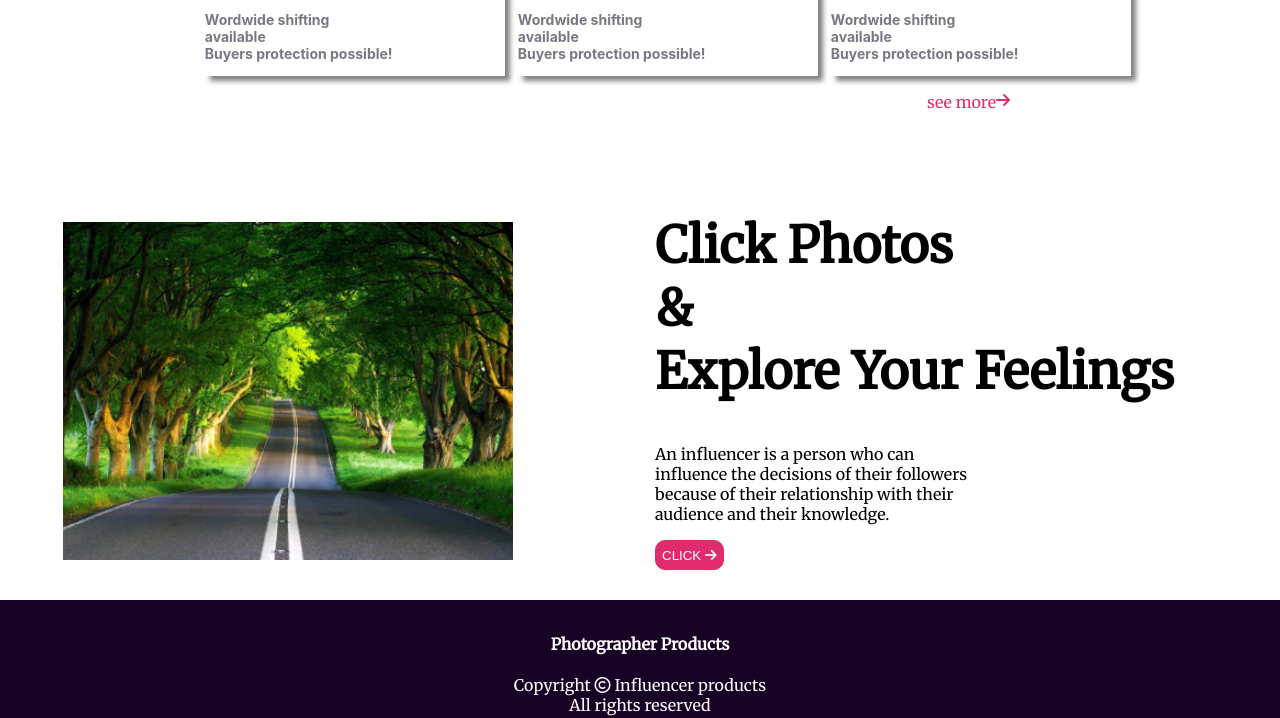
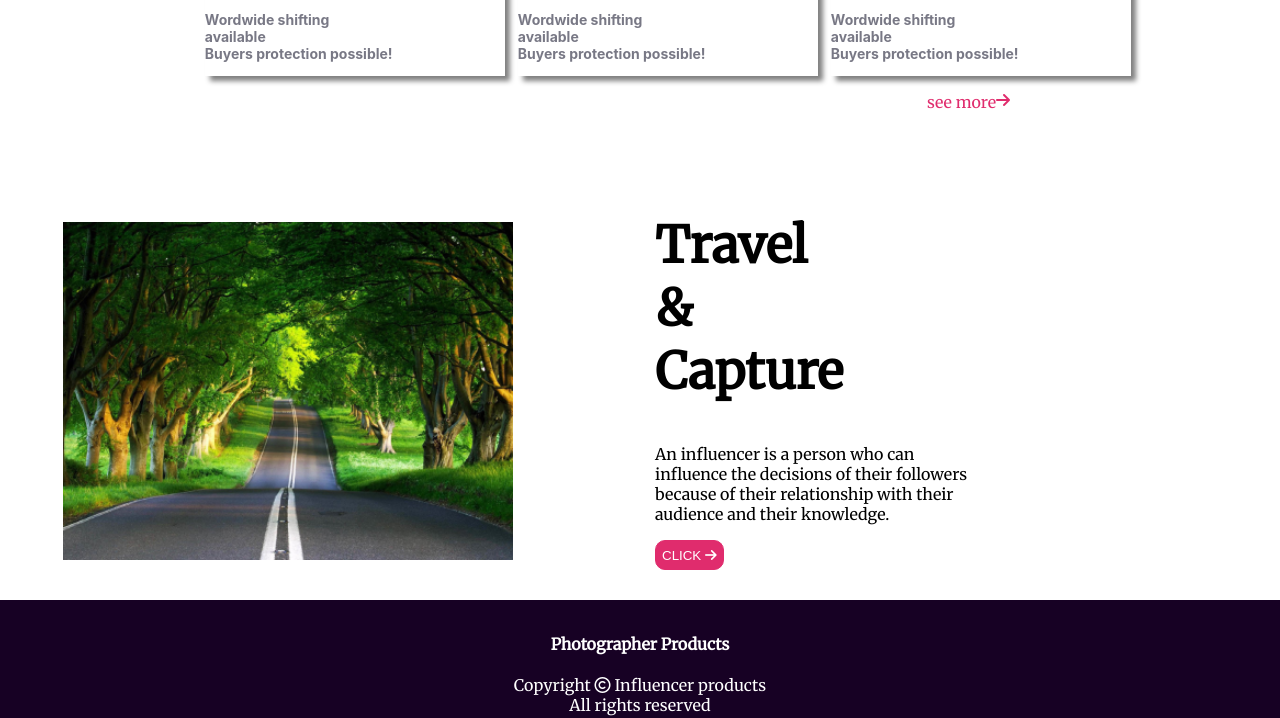
Before and after one commit to Niloy87/Assignment-2, a plain HTML site: page index.html in a window 1280 px wide. Shown: the part 2387-3105 px from the top of the page. Drawn offline with Linux system fonts and the light colour scheme.

Commit message:
last-final

```diff
--- a/index.html
+++ b/index.html
@@ -202,7 +202,7 @@
         <section class="b-part">
             <img class="img2" src="images/download.png" alt="">
             <div>
-                <h1 class="header1">Click Photos <br> & <br> Explore Your Feelings</h1>
+                <h1 class="header1">Travel <br> & <br>Capture</h1>
                 <p class="paragraph">An influencer is a person who can influence the decisions of their followers
                     because of their relationship with their audience and their knowledge.</p>
                 <button class="button">CLICK <i class="fas fa-arrow-right"></i></button>
```
